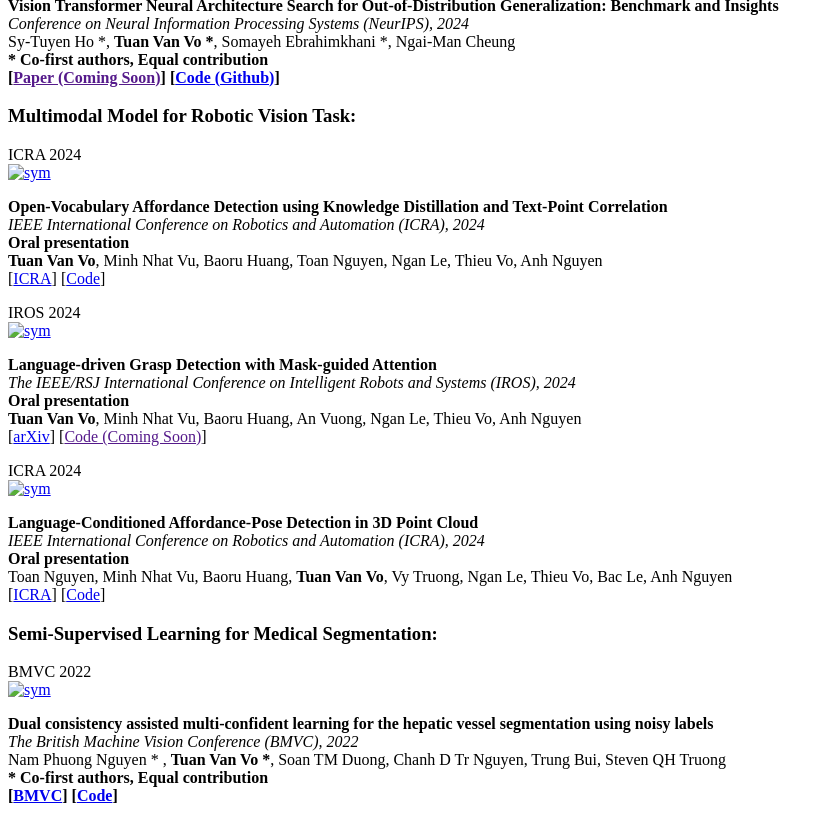
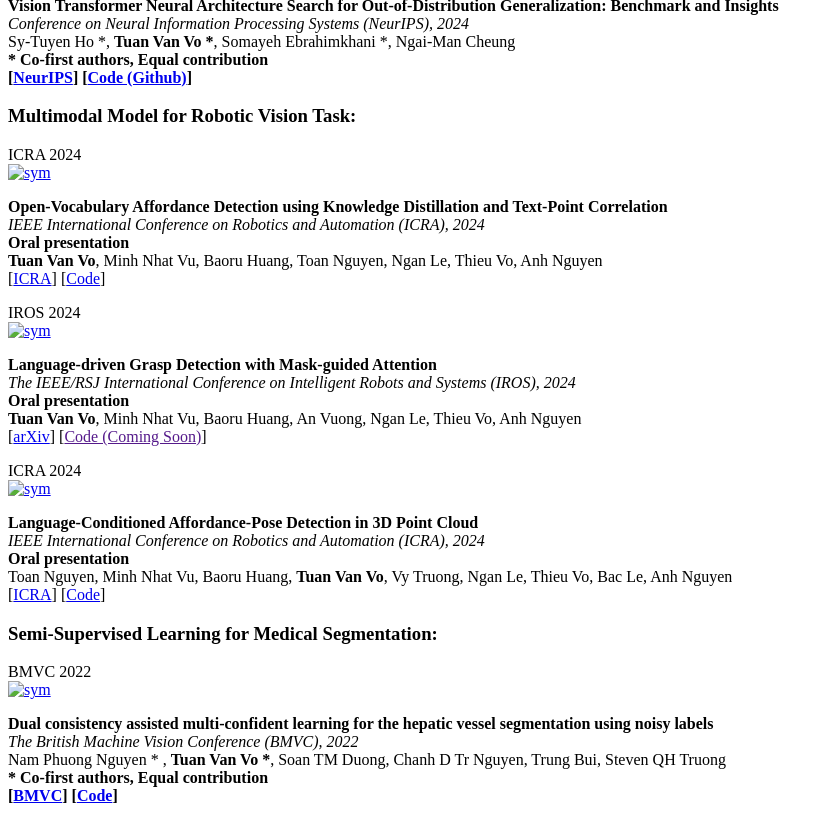
Before and after one commit to vovantuan1999a/tuanvovan, a Jekyll site: the page built from _pages/includes/pub.md, in a window 1280 px wide. Shown: the part 1493-2314 px from the top of the page, without its empty margins (0-834 px from the left). Built offline with Jekyll 4.4.1, drawn with Linux system fonts in a browser that asks for light colours; nearby versions of some CDN libraries; some web fonts are replaced; our own code applies the rules of GitHub Pages for plain Markdown files; a style sheet for code colours, icons or effects is not loaded.

Commit message:
update nips

```diff
--- a/_pages/includes/pub.md
+++ b/_pages/includes/pub.md
@@ -21,7 +21,7 @@
 <i>Conference on Neural Information Processing Systems (NeurIPS), 2024</i><br>
 Sy-Tuyen Ho *, <b>Tuan Van Vo *</b>, Somayeh Ebrahimkhani *, Ngai-Man Cheung <br>
 <b>* Co-first authors, Equal contribution<br>
-[<a href="">Paper (Coming Soon)</a>]
+[<a href="https://openreview.net/forum?id=2AIwiIkE0s">NeurIPS</a>]
 [<a href="https://github.com/vovantuan1999a/OoD-ViT-NAS">Code (Github)</a>]<br>
 <div style="text-align: justify">
 
```
